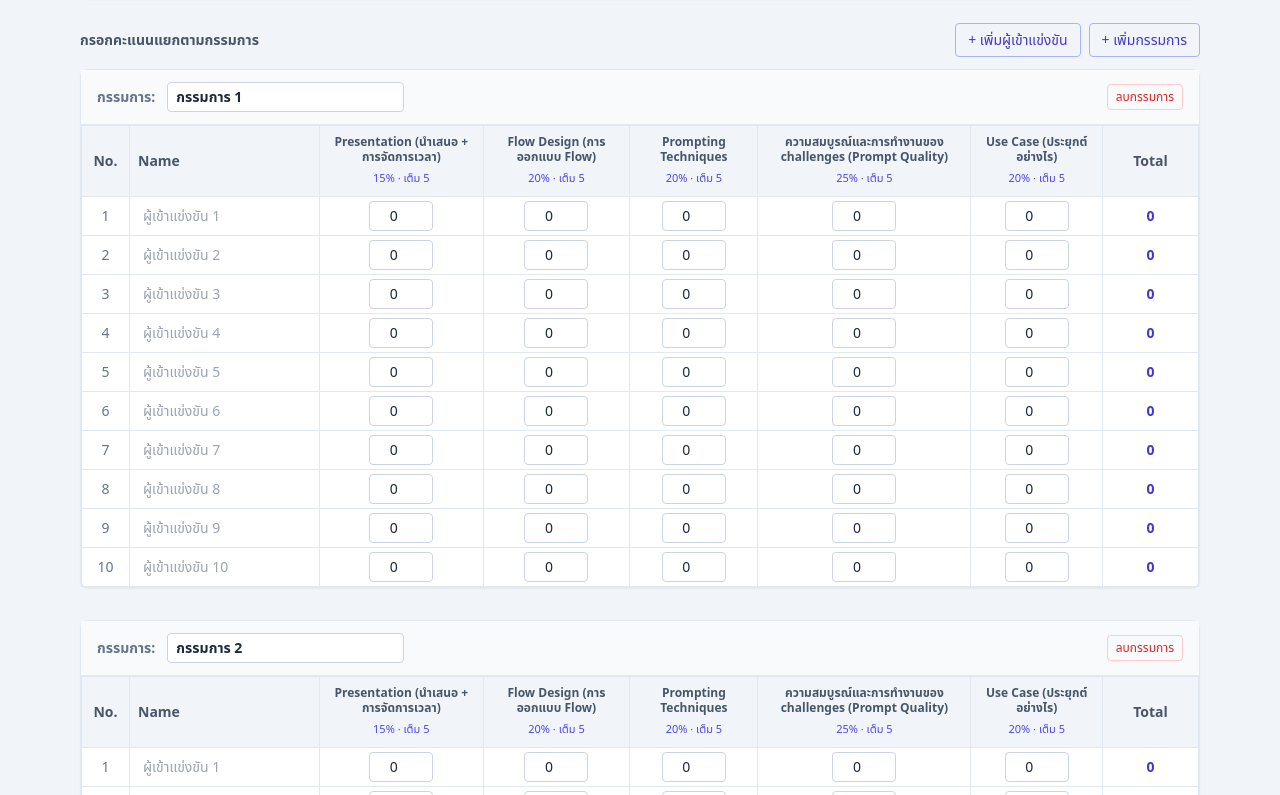
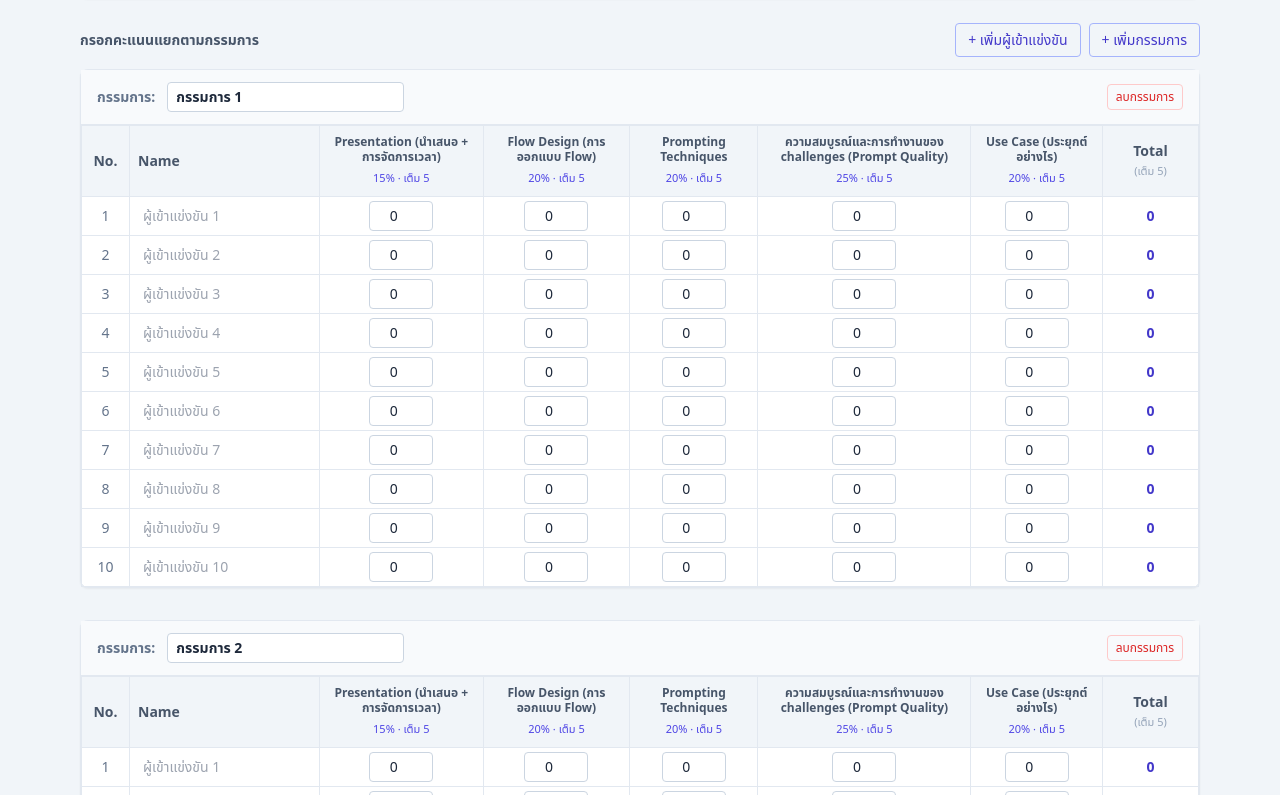
Before and after one commit to chanantornna/KOL-Schedule, a React (Vite) app in the folder scoring-app/: page / in a window 1280 px wide. Shown: the part 745-1540 px from the top of the page. Built offline with nearby package versions, Linux system fonts and the light colour scheme; the HTML template or start-up script is replaced by a standard one.

Commit message:
Scale per-judge Total to 5 points too (weights stay 100%)

```diff
--- a/scoring-app/src/ScoreTable.tsx
+++ b/scoring-app/src/ScoreTable.tsx
@@ -72,7 +72,12 @@ export default function ScoreTable({
                   </div>
                 </th>
               ))}
-              <th className="w-24 border border-slate-200 px-2 py-2">Total</th>
+              <th className="w-24 border border-slate-200 px-2 py-2">
+                Total
+                <div className="text-[11px] font-normal text-slate-400">
+                  (เต็ม 5)
+                </div>
+              </th>
             </tr>
           </thead>
           <tbody>
--- a/scoring-app/src/exportCsv.ts
+++ b/scoring-app/src/exportCsv.ts
@@ -22,7 +22,7 @@ export function buildSummaryCsv(state: AppState): string {
   const header = [
     'No.',
     'Name',
-    ...judges.map((j) => `${j.name} (Total /100)`),
+    ...judges.map((j) => `${j.name} (Total /5)`),
     'Grand Total (/5)',
     'ลำดับ',
   ]
--- a/scoring-app/src/scoring.ts
+++ b/scoring-app/src/scoring.ts
@@ -44,19 +44,25 @@ export function clampScore(value: number, max: number): number {
   return value
 }
 
+/** สเกลเต็มของ Total ต่อกรรมการ (แสดงผลเป็นคะแนนเต็ม 5) */
+export const JUDGE_TOTAL_MAX = 5
+
 /**
- * Total ต่อกรรมการ:
- *   Total = Σ ( (คะแนนดิบ / คะแนนเต็มของข้อ) × น้ำหนัก )
+ * Total ต่อกรรมการ (แสดงเป็นคะแนนเต็ม 5):
+ * ถ่วงน้ำหนักตาม % (รวม 100) ได้ค่าเต็ม 100 ก่อน แล้วแปลงเป็นสเกลเต็ม 5
+ *   weighted = Σ ( (คะแนนดิบ / คะแนนเต็มของข้อ) × น้ำหนัก )   // เต็ม 100
+ *   Total = (weighted / 100) × 5
  */
 export function judgeTotal(
   scores: CriterionScores,
   criteria: Criterion[],
 ): number {
-  return criteria.reduce((sum, c) => {
+  const weighted = criteria.reduce((sum, c) => {
     const raw = clampScore(scores[c.id] ?? 0, c.max)
     const denom = c.max > 0 ? c.max : 1
     return sum + (raw / denom) * c.weight
   }, 0)
+  return (weighted / 100) * JUDGE_TOTAL_MAX
 }
 
 /** ผลรวมน้ำหนักของ criteria (ใช้เตือนผู้ใช้ถ้าไม่ครบ 100) */
@@ -69,14 +75,12 @@ export const GRAND_TOTAL_MAX = 5
 
 /**
  * Grand Total ของผู้เข้าแข่งขัน 1 คน:
- * เฉลี่ยค่า Total (เต็ม 100) จากกรรมการทุกคน แล้วแปลงเป็นสเกลเต็ม 5
- *   Grand Total = (ค่าเฉลี่ย Total / 100) × 5
+ * เฉลี่ยค่า Total (ซึ่งเต็ม 5 อยู่แล้ว) จากกรรมการทุกคน → ผลลัพธ์เต็ม 5
  * ถ้าไม่มีกรรมการเลย = 0
  */
 export function grandTotal(judgeTotals: number[]): number {
   if (judgeTotals.length === 0) return 0
-  const avg = judgeTotals.reduce((a, b) => a + b, 0) / judgeTotals.length
-  return (avg / 100) * GRAND_TOTAL_MAX
+  return judgeTotals.reduce((a, b) => a + b, 0) / judgeTotals.length
 }
 
 /**
```
